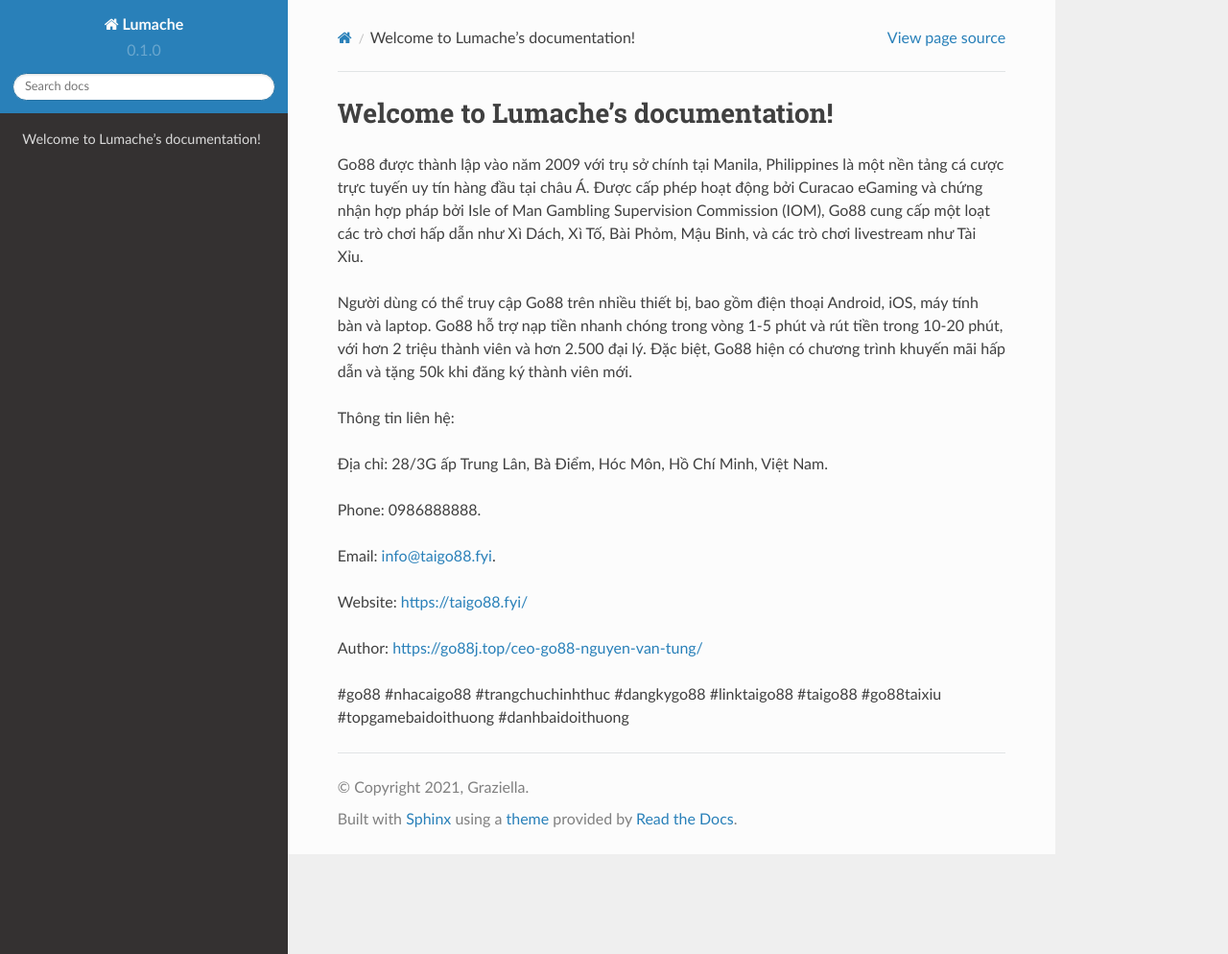
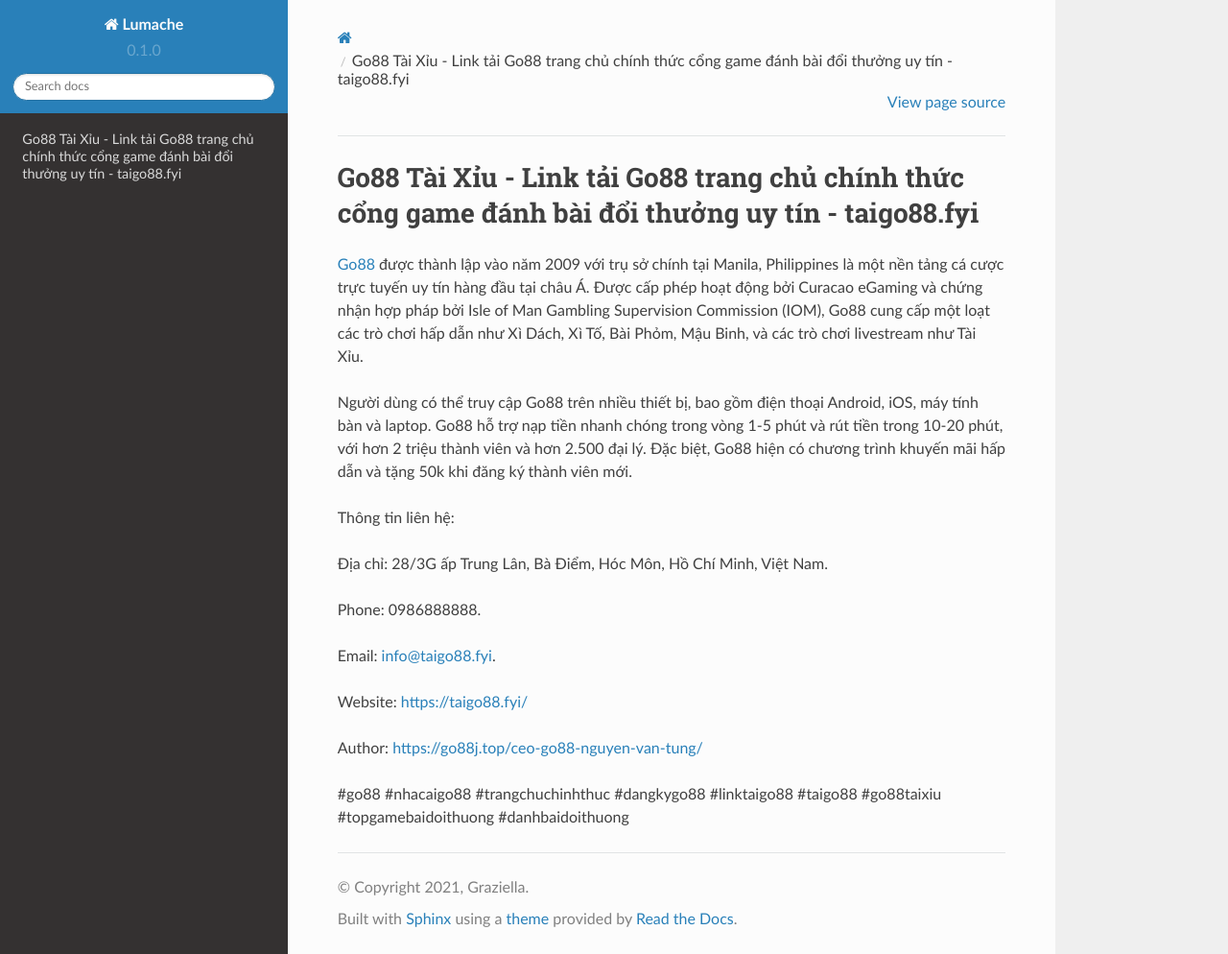
Before and after one commit to fhbuihuuba241/taigo88fyi, a Sphinx documentation site: the page built from docs/source/index.rst, in a window 1280 px wide and 994 px high. Shown: the whole window at 96% size. Built offline with Sphinx 7.4.7 and the Read the Docs theme 2.0.0, drawn with Linux system fonts in a browser that asks for light colours.

Commit message:
Update index.rst

```diff
--- a/docs/source/index.rst
+++ b/docs/source/index.rst
@@ -1,7 +1,7 @@
-Welcome to Lumache's documentation!
+Go88 Tài Xỉu - Link tải Go88 trang chủ chính thức cổng game đánh bài đổi thưởng uy tín - taigo88.fyi
 ===================================
 
-Go88 được thành lập vào năm 2009 với trụ sở chính tại Manila, Philippines là một nền tảng cá cược trực tuyến uy tín hàng đầu tại châu Á. Được cấp phép hoạt động bởi Curacao eGaming và chứng nhận hợp pháp bởi Isle of Man Gambling Supervision Commission (IOM), Go88 cung cấp một loạt các trò chơi hấp dẫn như Xì Dách, Xì Tố, Bài Phỏm, Mậu Binh, và các trò chơi livestream như Tài Xỉu.
+`Go88 <https://taigo88.fyi/>`_ được thành lập vào năm 2009 với trụ sở chính tại Manila, Philippines là một nền tảng cá cược trực tuyến uy tín hàng đầu tại châu Á. Được cấp phép hoạt động bởi Curacao eGaming và chứng nhận hợp pháp bởi Isle of Man Gambling Supervision Commission (IOM), Go88 cung cấp một loạt các trò chơi hấp dẫn như Xì Dách, Xì Tố, Bài Phỏm, Mậu Binh, và các trò chơi livestream như Tài Xỉu.
 
 Người dùng có thể truy cập Go88 trên nhiều thiết bị, bao gồm điện thoại Android, iOS, máy tính bàn và laptop. Go88 hỗ trợ nạp tiền nhanh chóng trong vòng 1-5 phút và rút tiền trong 10-20 phút, với hơn 2 triệu thành viên và hơn 2.500 đại lý. Đặc biệt, Go88 hiện có chương trình khuyến mãi hấp dẫn và tặng 50k khi đăng ký thành viên mới.
 
```
